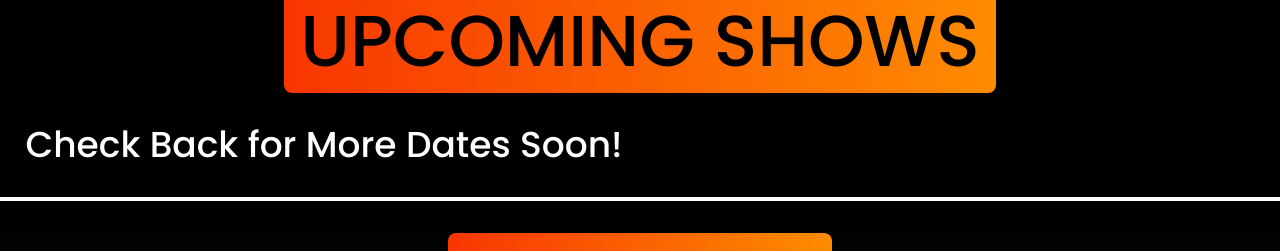
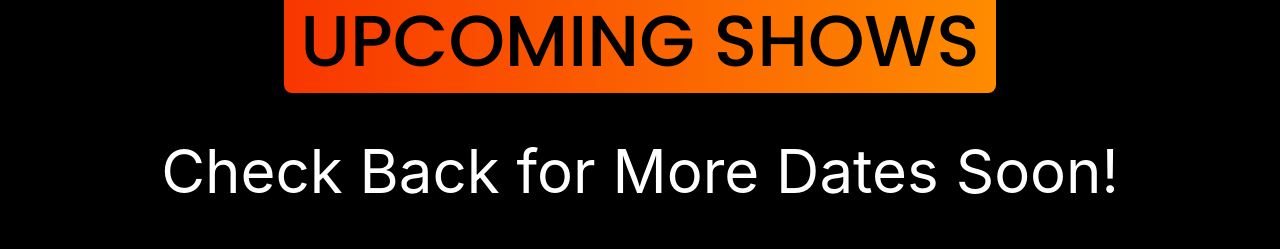
Before and after one commit to kyle-mucerino/citd, a React (Create React App) app: page / in a window 1280 px wide. Shown: the part 2980-3231 px from the top of the page. Built offline with nearby package versions, Linux system fonts and the light colour scheme; a web font is replaced by a local one.

Commit message:
check back for more dates soon

```diff
--- a/src/App.js
+++ b/src/App.js
@@ -427,11 +427,12 @@ const App = () => {
               upcoming Shows
             </h1>
           </div>
-          <div className="grid grid-cols-1 custom:grid-cols-2 gap-4 text-center text-white poppins-medium mb-8 mx-4">
+          <div className="show-date-item flex justify-center my-12">
+            <h4 className="text-6xl text-white">Check Back for More Dates Soon!</h4>
+          </div>
+
+          {/* <div className="grid grid-cols-1 custom:grid-cols-2 gap-4 text-center text-white poppins-medium mb-8 mx-4">
             <div className="show-date-item">
-              <h4 className="text-4xl">Check Back for More Dates Soon!</h4>
-            </div>
-            {/* <div className="show-date-item">
               <h4 className="text-6xl">9/5</h4>
               <p className="text-3xl">Ventura, CA &#x21DD; The Twist</p>
               <a
@@ -504,8 +505,8 @@ const App = () => {
               >
                 Get Tickets
               </a>
-            </div> */}
-          </div>
+            </div>
+          </div> */}
         </section>
       </Parallax>
       <Parallax
```
